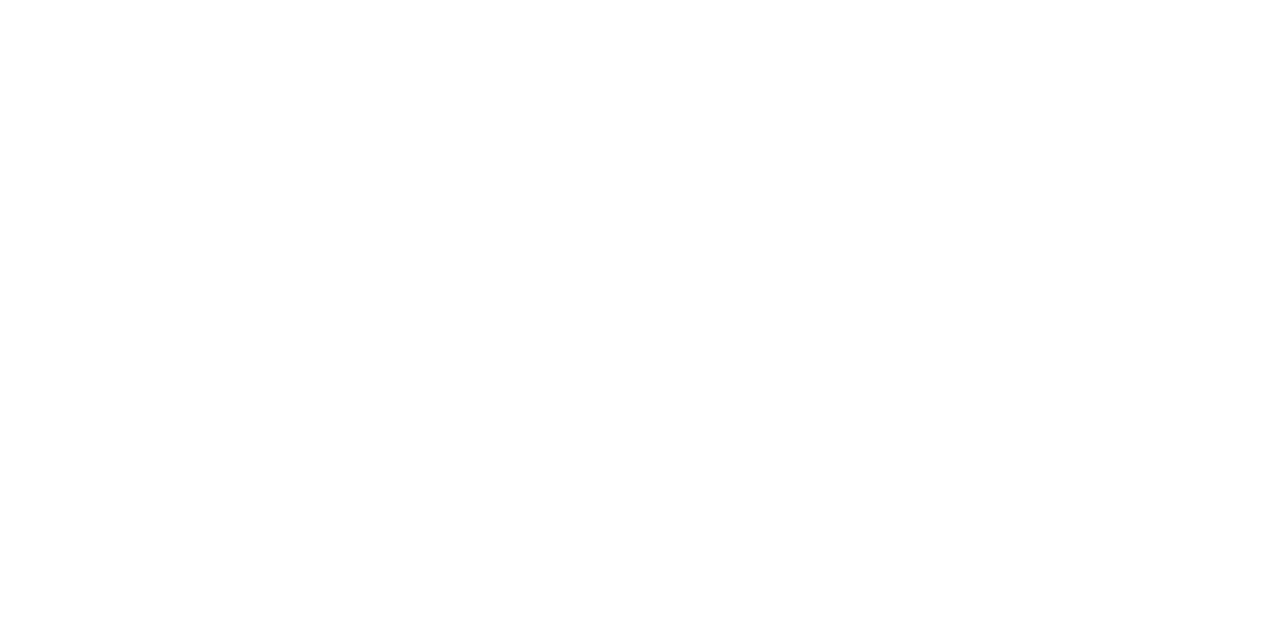
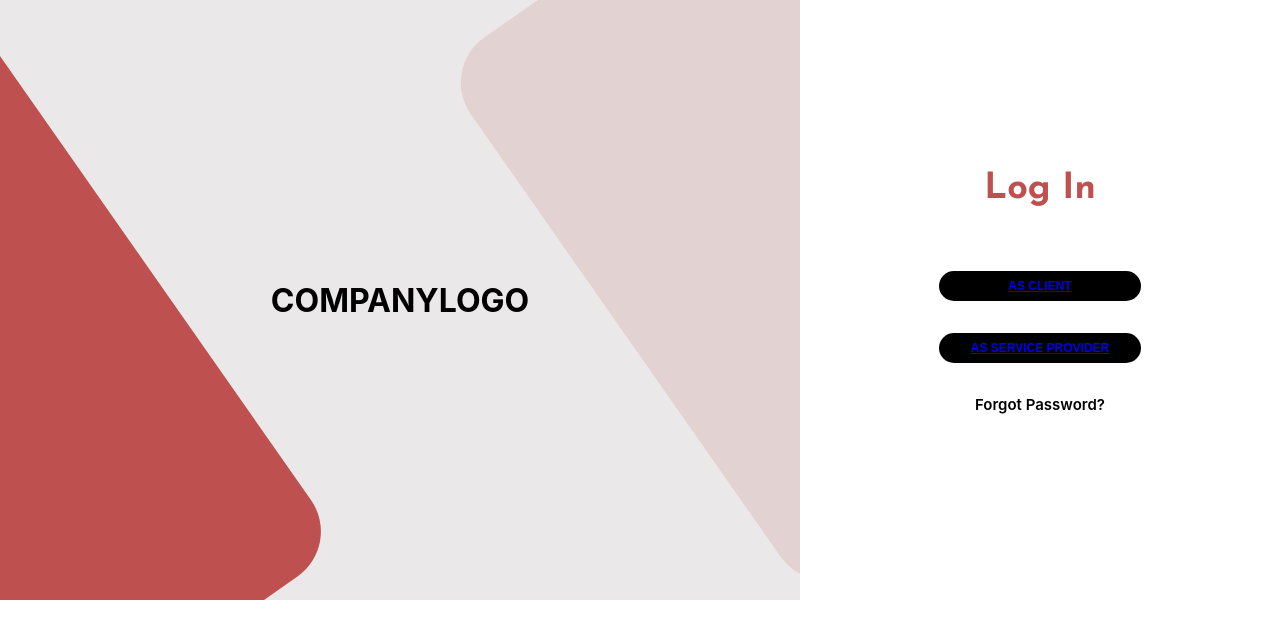
Before and after one commit to hillarioh/beautify-web, a React (Create React App) app: page /login in a window 1280 px wide. Shown: the top 638 px of the page. Built offline with nearby package versions, Linux system fonts and the light colour scheme.

Commit message:
add login routing

```diff
--- a/src/App.js
+++ b/src/App.js
@@ -5,7 +5,8 @@
 import Checkout from "./components/Shop/checkout";
 import ProductItem from "./components/Shop/productItem";
 import Home from "./components/home";
-import ClientLogin from "./components/services/clientlogin";
+import Login from "./components/services/login/login";
+
 import UserProfile from "./components/services/userprofile";
 import ListBiz from "./components/services/listbiz";
 import Admin from "./components/services/admin";
@@ -15,7 +16,7 @@
   return (
     <Router>
       <Switch>
-        <Route path="/client-login" component={ClientLogin} />
+        <Route path="/login" component={Login} />
         <Route path="/user-profile" component={UserProfile} />
         <Route path="/list-business" component={ListBiz} />
         <Route path="/admin" component={Admin} />
--- a/src/assets/styles/_login.scss
+++ b/src/assets/styles/_login.scss
@@ -34,7 +34,7 @@
     display: flex;
     align-items: center;
     justify-content: center;
-    section {
+    .clgn {
       text-align: center;
 
       h2 {
@@ -71,5 +71,33 @@
         font-weight: 600;
       }
     }
+    .lgn {
+      display: flex;
+      flex-direction: column;
+      text-align: center;
+      h2 {
+        font-size: 36px;
+        color: #be5050;
+        font-family: "Josefin Sans", sans-serif;
+        margin-bottom: 3rem;
+      }
+      button {
+        background: black;
+        color: white;
+        font-size: 12px;
+        padding: 8px 32px;
+        border-radius: 20px;
+        margin: 1rem 0;
+        border: none;
+        outline: none;
+        cursor: pointer;
+        font-weight: 600;
+      }
+      h4 {
+        margin: 1rem;
+        font-size: 15px;
+        font-weight: 600;
+      }
+    }
   }
 }
--- a/src/assets/styles/style.css
+++ b/src/assets/styles/style.css
@@ -2734,18 +2734,18 @@
           justify-content: center;
 }
 
-.client-login .login section {
+.client-login .login .clgn {
   text-align: center;
 }
 
-.client-login .login section h2 {
+.client-login .login .clgn h2 {
   font-size: 26px;
   color: #be5050;
   font-family: "Josefin Sans", sans-serif;
   margin-bottom: 3rem;
 }
 
-.client-login .login section .service-form {
+.client-login .login .clgn .service-form {
   display: -webkit-box;
   display: -ms-flexbox;
   display: flex;
@@ -2756,11 +2756,11 @@
   padding: 0 1rem;
 }
 
-.client-login .login section .service-form .txt {
+.client-login .login .clgn .service-form .txt {
   margin-bottom: 1rem;
 }
 
-.client-login .login section button {
+.client-login .login .clgn button {
   background: black;
   color: white;
   font-size: 18px;
@@ -2773,7 +2773,44 @@
   font-weight: 600;
 }
 
-.client-login .login section h4 {
+.client-login .login .clgn h4 {
+  margin: 1rem;
+  font-size: 15px;
+  font-weight: 600;
+}
+
+.client-login .login .lgn {
+  display: -webkit-box;
+  display: -ms-flexbox;
+  display: flex;
+  -webkit-box-orient: vertical;
+  -webkit-box-direction: normal;
+      -ms-flex-direction: column;
+          flex-direction: column;
+  text-align: center;
+}
+
+.client-login .login .lgn h2 {
+  font-size: 36px;
+  color: #be5050;
+  font-family: "Josefin Sans", sans-serif;
+  margin-bottom: 3rem;
+}
+
+.client-login .login .lgn button {
+  background: black;
+  color: white;
+  font-size: 12px;
+  padding: 8px 32px;
+  border-radius: 20px;
+  margin: 1rem 0;
+  border: none;
+  outline: none;
+  cursor: pointer;
+  font-weight: 600;
+}
+
+.client-login .login .lgn h4 {
   margin: 1rem;
   font-size: 15px;
   font-weight: 600;
--- a/src/components/services/clientlogin.js
+++ b/src/components/services/login/clientlogin.js
@@ -1,6 +1,6 @@
 import React from "react";
 import { TextField, ThemeProvider } from "@material-ui/core";
-import { theme } from "../theme";
+import { theme } from "../../theme";
 
 function ClientLogin() {
   return (
@@ -11,7 +11,7 @@
         <h1>COMPANYLOGO</h1>
       </div>
       <div className="login">
-        <section>
+        <section className="clgn">
           <h2>Log in As Client</h2>
           <ThemeProvider theme={theme}>
             <form className="service-form" noValidate autoComplete="off">
--- /dev/null
+++ b/src/components/services/login/login.js
@@ -0,0 +1,50 @@
+import React from "react";
+import { Switch, Route, Link, useRouteMatch } from "react-router-dom";
+import ServiceLogin from "./servicelogin";
+import ClientLogin from "./clientlogin";
+
+function Login() {
+  let match = useRouteMatch();
+  return (
+    <>
+      <Switch>
+        <Route path={`${match.path}/client`}>
+          <ClientLogin />
+        </Route>
+        <Route path={`${match.path}/service`}>
+          <ServiceLogin />
+        </Route>
+        <Route path={match.path} exact>
+          <LogPage />
+        </Route>
+      </Switch>
+    </>
+  );
+}
+
+function LogPage() {
+  let match = useRouteMatch();
+  return (
+    <div className="client-login">
+      <div className="company">
+        <div className="first"></div>
+        <div className="second"></div>
+        <h1>COMPANYLOGO</h1>
+      </div>
+      <div className="login">
+        <section className="lgn">
+          <h2>Log In </h2>
+          <button>
+            <Link to={`${match.url}/client`}>AS CLIENT</Link>
+          </button>
+          <button>
+            <Link to={`${match.url}/service`}>AS SERVICE PROVIDER</Link>
+          </button>
+          <h4>Forgot Password?</h4>
+        </section>
+      </div>
+    </div>
+  );
+}
+
+export default Login;
--- /dev/null
+++ b/src/components/services/login/servicelogin.js
@@ -0,0 +1,46 @@
+import React from "react";
+import { TextField, ThemeProvider } from "@material-ui/core";
+import { theme } from "../../theme";
+
+function servicelogin() {
+  return (
+    <div className="client-login">
+      <div className="company">
+        <div className="first"></div>
+        <div className="second"></div>
+        <h1>COMPANYLOGO</h1>
+      </div>
+      <div className="login">
+        <section className="clgn">
+          <h2>Log in As Service Provider</h2>
+          <ThemeProvider theme={theme}>
+            <form className="service-form" noValidate autoComplete="off">
+              <TextField
+                id="outline-email-input"
+                label="Email Address"
+                className="txt"
+                autoComplete="off"
+                variant="outlined"
+                type="email"
+                placeholder="test@test.com"
+                color="primary"
+              />
+              <TextField
+                id="outlined-password-input"
+                label="Password"
+                type="password"
+                autoComplete="off"
+                variant="outlined"
+                className="txt"
+              />
+            </form>
+          </ThemeProvider>
+          <button>LOG IN</button>
+          <h4>Forgot Password?</h4>
+        </section>
+      </div>
+    </div>
+  );
+}
+
+export default servicelogin;
```
Also changed, not shown: 1 other file (tests, documents, lock files or other folders).
